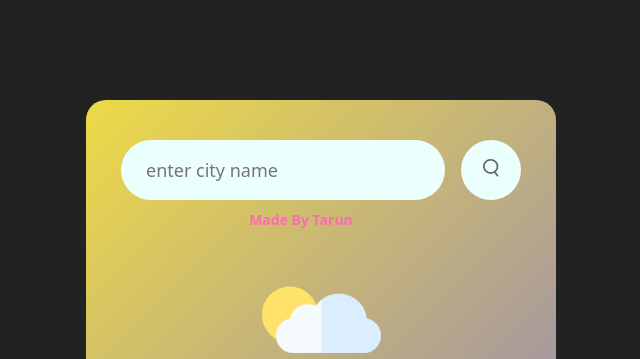
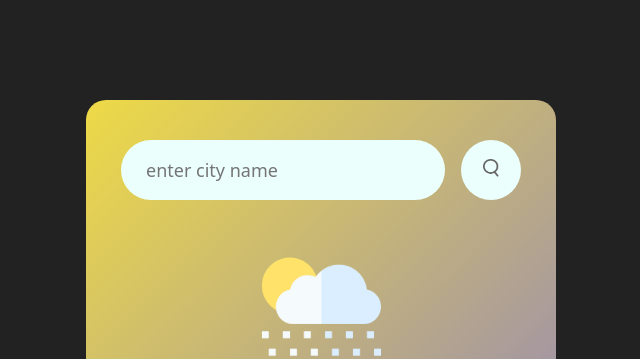
Before and after one commit to tarunagnihotri534-commits/WeatherApp-Project, a plain HTML site: page index.html in a window 1280 px wide. Shown: the top 359 px of the page, without its empty margins (319-959 px from the left). Drawn offline with Linux system fonts and the light colour scheme.

Commit message:
Update index.html

```diff
--- a/index.html
+++ b/index.html
@@ -12,9 +12,6 @@
       <input type="text" placeholder="enter city name"
       spellcheck="false">
       <button><img src="images/search.png"></button>
-    </div>
-    <div class="credit">
-      <p>Made By Tarun</p>
     </div>
     <div class="weather">
       <img src="images/rain.png" class="weather-icon">
```
